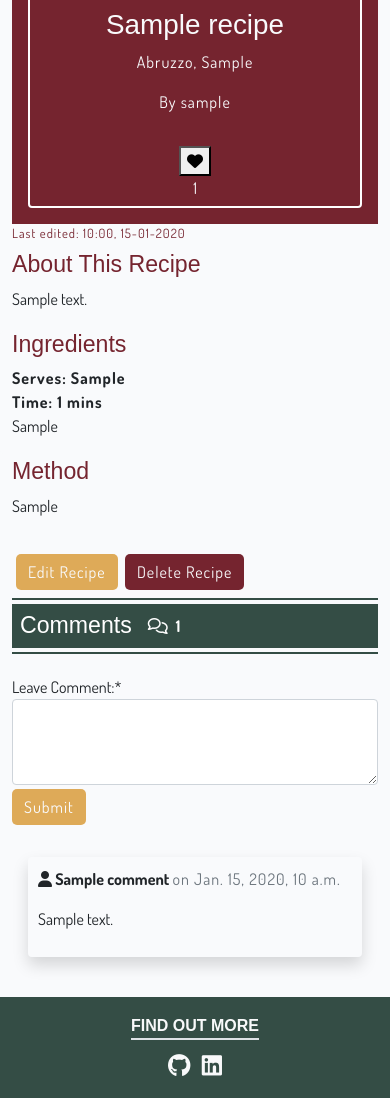
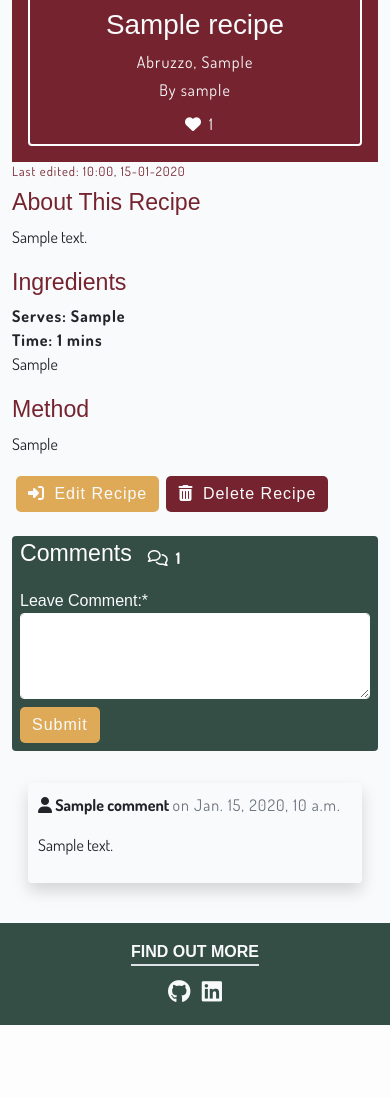
Before and after one commit to HMuraja/recipe-book-v2, a Django app: a page that uses templates/base.html in a window 390 px wide. Shown: the part 90-1188 px from the top of the page. After the commit the page ends 1115 px from the top, so only its background shows below. Run offline with Django 3.2, Linux system fonts and the light colour scheme; a user stored in the database is signed in; tables that the repository leaves empty hold one stand-in row (values such as "Sample post"); some libraries are stand-ins or nearby versions; some web fonts are replaced.

Commit message:
Style like btn, edit, delete btn and comment form

```diff
--- a/dbts_static/css/style.css
+++ b/dbts_static/css/style.css
@@ -342,7 +342,27 @@ object-fit: cover;
     width:fit-content;
 }
 
+.btn-like{
+    border: none;
+    position: absolute;
+    background-color: transparent;
+    bottom: 35%;
+
+}
+
+.comment-form label{
+    font-family: var(--f-theme);
+    color: var(--c-soft-white);
+}
+
+.comment-form textarea{
+    border: solid 1px var(--c-soft-white);
+}
+
 @media (max-width: 770px) {
+    .btn-like{
+        bottom: 25px;
+    }
     .img-size{
         max-width: 25%;
         margin: 0 !important;
--- a/templates/base.html
+++ b/templates/base.html
@@ -34,7 +34,7 @@
     <!-- JQuery -->
     <script src="https://ajax.googleapis.com/ajax/libs/jquery/3.7.0/jquery.min.js"></script>
     <!-- Css -->
-    <link rel="stylesheet" href="{% static 'css/style.css' %}">
+    <link rel="stylesheet" href="{% static 'css/style.css' %}?v2">
     <!-- Cloudniary -->
     <link rel="shortcut icon" href="{% static 'img/dbts_favicon.png'%}">
 
@@ -86,13 +86,13 @@
                         {% else %}
                         <li class="nav-item me-auto f-theme ms-1">
                             <a class="nav-link {% if request.path == login_url %} active" aria-current="page{% endif %}" href="{% url 'account_login' %}">
-                                <i class="fa-solid fa-right-to-bracket"></i>Log In
+                                <i class="fa-solid fa-right-to-bracket"></i> Log In
 
                             </a>
                         </li>
                         <li class="nav-item me-auto f-theme ms-1">
                             <a class="nav-link {% if request.path == login_url %} active" aria-current="page{% endif %}" href="{% url 'account_signup' %}">
-                                <i class="fa-solid fa-right-to-bracket"></i>Create Account
+                                <i class="fa-solid fa-right-to-bracket"></i> Create Account
 
                             </a>
                         </li>
--- a/templates/recipe.html
+++ b/templates/recipe.html
@@ -6,28 +6,33 @@
 <div class="row recipe-masthead-container flex-sm-row-reverse mt-2 mx-0 g-0 position-relative ">
         <div class="border-2 border-white border position-absolute recipe-masthead-frame rounded">
         </div>
-        <div class="d-md-block col-md-6 masthead-image-container g-0">
+        <div class="d-md-block col-md-6 masthead-image-container g-0 z-0">
             <img src=" {{ recipe.featured_image.url }}" alt="Image of the recipe dish" class="masthead-image">
         </div>
-        <div class="col-md-6 bg-c-red d-flex flex-column py-2 align-items-center justify-content-center">
+        <div class="col-md-6 bg-c-red d-flex flex-column py-2 align-items-center justify-content-center z-1">
             <h1 class="f-theme text-center ">{{ recipe.name }}</h1>
-            <p class="text-spaced">{{ recipe.region }}, {{ recipe.city }}</p>
-            <p class="text-spaced">By {{ recipe.author }}</p>
-            <p>
+            <p class="text-spaced mb-1">{{ recipe.region }}, {{ recipe.city }}</p>
+            <p class="text-spaced mb-1">By {{ recipe.author }}</p>
+            <div class="d-flex">
             {% if user.is_authenticated %}
                 <form class="d-inline likes-for-authenticated" action="{% url 'recipe_like' recipe.slug %}" method="POST">
                     {% csrf_token %}
-                    {% if liked %}
-                    <button type="submit" name="recipe_id" value="{{recipe.slug}}" class="btn-like"><i class="fas fa-heart"></i></button>
-                    {% else %}
-                    <button type="submit" name="recipe_id" value="{{recipe.slug}}" class="btn-like"><i class="far fa-heart"></i></button>
-                    {% endif %}
+                    <button type="submit" name="recipe_id" value="{{recipe.slug}}" class="btn-like text-white d-flex">
+                        {% if liked %}
+                        <i class="fas fa-heart my-auto"></i>
+                        {% else %}
+                        <i class="far fa-heart my-auto"></i>
+                        {% endif %}
+                        <p class="ms-2 mb-0">{{recipe.number_of_likes}}</p>
+                    </button>
+                    <p class="p-3"></p>
                 </form>
                 {% else %}
                 <i class="far fa-heart"></i>
+                <p class="ms-2">{{recipe.number_of_likes}}</p>
             {% endif %}
-                {{recipe.number_of_likes}}
-            </p>
+
+            </div>
         </div>
 </div>
 
@@ -68,29 +73,23 @@
             </div>
         </div>
 
-
-
-        <div class="row pt-3">
-            <div class="col">
-                <!-- Buttons for logged in users -->
-                {% if user.is_authenticated  %}
-
+        {% if recipe.author == user %}
+        <!-- Buttons for logged in users -->
+        <div class="row pb-3">
+            <div class="col mx-auto">
                 <!-- Edit button and link to the template -->
-                <a class="btn btn-yellow m-1" href="{% url 'edit_recipe' recipe.id %}"> Edit Recipe</a>
+                <a class="btn btn-yellow f-theme m-1" href="{% url 'edit_recipe' recipe.id %}">
+                    <i class="fa-solid fa-right-to-bracket me-1"></i>
+                    Edit Recipe
+                </a>
 
                 <!-- Delete Button -->
-                <button type="button" class="btn btn-red" data-bs-toggle="modal" data-bs-target="#delete-modal">
-                    Delete Recipe
-                  </button>
-
-                <!-- Notification for users who are not aurthors -->
-                {% if recipe.author != user %}
-                <p class="text-danger"> Only the author of this recipe can edit or delete the recipe</p>
-                {% endif %}
-
-                {% endif %}
+                <button type="button" class="btn btn-red f-theme" data-bs-toggle="modal" data-bs-target="#delete-modal">
+                    <i class="fa-solid fa-trash-can me-1"></i> Delete Recipe
+                </button>
             </div>
         </div>
+        {% endif %}
 
         <!-- Delete Recipe Modal and Link -->
         <div class="modal fade" id="delete-modal" data-bs-backdrop="static" data-bs-keyboard="false" tabindex="-1" aria-labelledby="staticBackdropLabel" aria-hidden="true">
@@ -113,9 +112,9 @@
 
 <!-- Comment Section -->
 
-<div class="row border-2 border-bottom border-top border-c-green g-0">
-    <div class="col bg-green d-flex flex-nowrap text-white my-1">
-        <h3 class="f-theme m-2 text-redme-2">Comments</h3>
+<div class="row g-0 bg-green text-white mb-0 rounded-top">
+    <div class="col d-flex flex-nowrap my-1 px-2">
+        <h3 class="f-theme me-2 text-redme-2">Comments</h3>
         <!-- Icon displays comment number -->
         <i class="far fa-comments mx-2 my-auto"></i>
         <p class="fw-bold my-auto">
@@ -126,14 +125,14 @@
     </div>
 </div>
 
-<div class="row g-0">
-    <div class="col">
+<div class="row g-0 bg-green text-white mt-0 rounded-bottom">
+    <div class="col px-2 pb-2">
             <!-- Leave a comment Form -->
             {% if user.is_authenticated %}
-            <form method="post" style="margin-top: 1.3em;">
+            <form method="post" class="comment-form mt-2">
                 {{ comment_form | crispy }}
                 {% csrf_token %}
-                <button type="submit" class="btn btn-yellow mt-1">Submit</button>
+                <button type="submit" class="btn btn-yellow mt-1 f-theme mt-2">Submit</button>
             </form>
             {% endif %}
         </div>
@@ -142,7 +141,7 @@
 
 <div class="row g-0">
     <div class="col p-0">
-        <div class="card-body pt-0">
+        <div class="card-body pt-0 ">
             <!-- Loop through comments to display them -->
             {% for comment in comments %}
             <div class="shadow rounded my-4" style="padding: 10px;">
```
